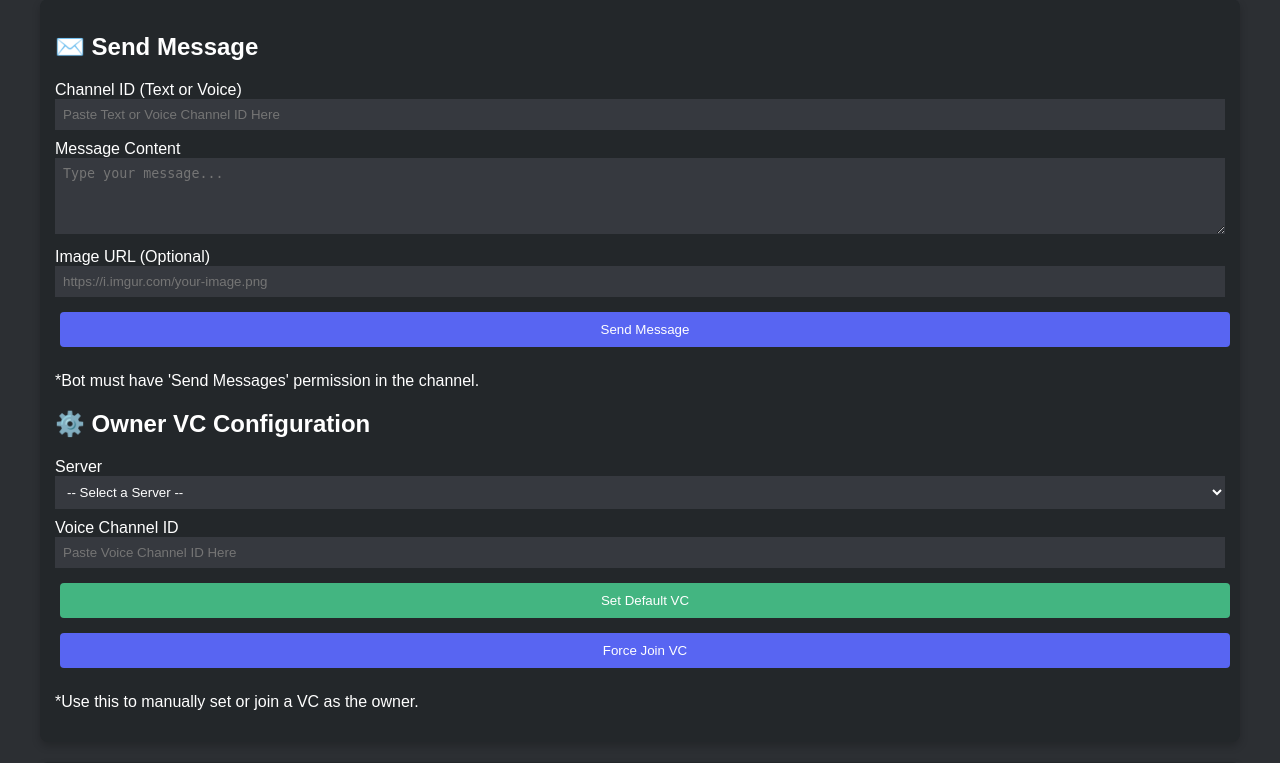
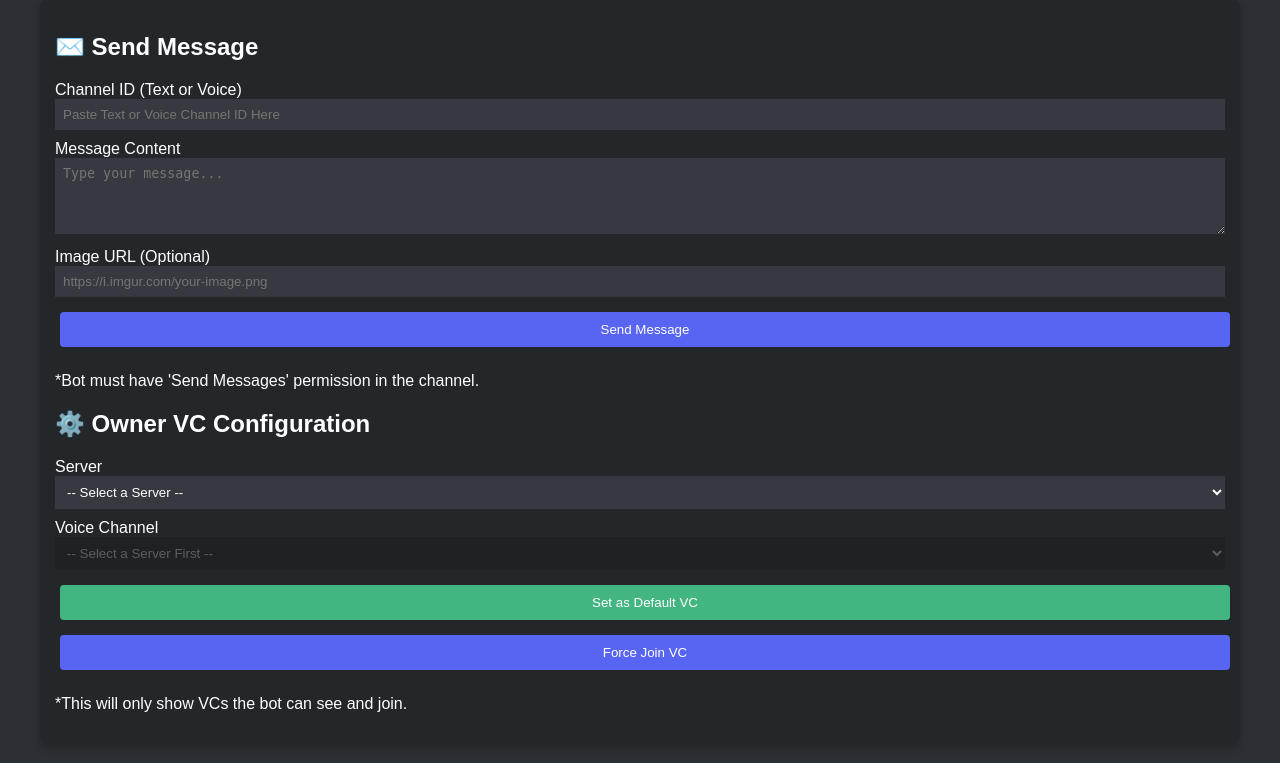
Before and after one commit to sys-cyy/Idle-Bot, a Flask app: page / in a window 1280 px wide. Shown: the part 734-1497 px from the top of the page. Run offline with Flask 3, Linux system fonts and the light colour scheme.

Commit message:
Update control_panel.html

```diff
--- a/templates/control_panel.html
+++ b/templates/control_panel.html
@@ -25,6 +25,7 @@
             background: #36393f; color: white; border: none;
             box-sizing: border-box; resize: vertical;
         }
+        select:disabled { background-color: #1e2124; color: #72767d; }
     </style>
 </head>
 <body>
@@ -63,17 +64,19 @@
             <h2 style="margin-top: 20px;">⚙️ Owner VC Configuration</h2>
             <div id="vc-config-form">
                 <label for="vc-server-select">Server</label>
-                <select id="vc-server-select">
+                <select id="vc-server-select" onchange="populateVcChannels()">
                     <option value="">-- Select a Server --</option>
                 </select>
 
-                <label for="vc-id-input">Voice Channel ID</label>
-                <input type="text" id="vc-id-input" placeholder="Paste Voice Channel ID Here" autocomplete="off">
+                <label for="vc-channel-select">Voice Channel</label>
+                <select id="vc-channel-select" disabled>
+                    <option value="">-- Select a Server First --</option>
+                </select>
 
-                <button class="sound-button" onclick="setVcChannel()" style="width: 100%; background-color: #43b581;">Set Default VC</button>
+                <button class="sound-button" onclick="setVcChannel()" style="width: 100%; background-color: #43b581;">Set as Default VC</button>
                 <button class="sound-button" onclick="forceJoinVc()" style="width: 100%; margin-top: 10px;">Force Join VC</button>
             </div>
-            <p style="margin-top: 20px;">*Use this to manually set or join a VC as the owner.</p>
+            <p style="margin-top: 20px;">*This will only show VCs the bot can see and join.</p>
         </div>
 
         <div class="panel full-width">
@@ -151,19 +154,18 @@
             alert(result.message);
 
             if (result.success) {
-                // Clear inputs on success
                 document.getElementById('message-content-input').value = '';
                 document.getElementById('image-url-input').value = '';
             }
         }
 
-        // Set VC Channel Function
+        // MODIFIED: Set VC Channel Function
         async function setVcChannel() {
             const guildId = document.getElementById('vc-server-select').value;
-            const channelId = document.getElementById('vc-id-input').value;
+            const channelId = document.getElementById('vc-channel-select').value; // Get from dropdown
 
             if (!guildId || !channelId) {
-                alert('Error: You must select a server AND provide a Voice Channel ID.');
+                alert('Error: You must select a server AND a voice channel.');
                 return;
             }
 
@@ -178,19 +180,15 @@
 
             const result = await response.json();
             alert(result.message); // Show success or error
-
-            if (result.success) {
-                document.getElementById('vc-id-input').value = ''; // Clear input
-            }
         }
 
-        // NEW: Force Join VC Function
+        // MODIFIED: Force Join VC Function
         async function forceJoinVc() {
             const guildId = document.getElementById('vc-server-select').value;
-            const channelId = document.getElementById('vc-id-input').value;
+            const channelId = document.getElementById('vc-channel-select').value; // Get from dropdown
 
             if (!guildId || !channelId) {
-                alert('Error: You must select a server AND provide a Voice Channel ID.');
+                alert('Error: You must select a server AND a voice channel.');
                 return;
             }
 
@@ -205,7 +203,45 @@
 
             const result = await response.json();
             alert(result.message); // Show success or error
-            // Don't clear input, in case user wants to set it as default now
+        }
+
+        // NEW: Populate VC Channels Dropdown
+        async function populateVcChannels() {
+            const guildId = document.getElementById('vc-server-select').value;
+            const channelSelect = document.getElementById('vc-channel-select');
+
+            if (!guildId) {
+                channelSelect.innerHTML = '<option value="">-- Select a Server First --</option>';
+                channelSelect.disabled = true;
+                return;
+            }
+
+            // Show loading state
+            channelSelect.innerHTML = '<option value="">-- Loading VCs... --</option>';
+            channelSelect.disabled = false;
+
+            try {
+                const response = await fetch(`/api/get_voice_channels?guild_id=${guildId}`);
+                const data = await response.json();
+
+                if (data.success) {
+                    channelSelect.innerHTML = '<option value="">-- Select a Voice Channel --</option>';
+                    data.channels.forEach(channel => {
+                        const option = document.createElement('option');
+                        option.value = channel.id;
+                        option.textContent = channel.name; // e.g., "🔊 General"
+                        channelSelect.appendChild(option);
+                    });
+                    channelSelect.disabled = false;
+                } else {
+                    alert(data.message);
+                    channelSelect.innerHTML = '<option value="">-- Error fetching channels --</option>';
+                    channelSelect.disabled = true;
+                }
+            } catch (error) {
+                console.error('Error fetching VCs:', error);
+                alert('Failed to fetch voice channels from the server.');
+            }
         }
 
         // MODIFIED: updatePanel function
@@ -224,7 +260,7 @@
 
             // 3. Update Guild List & Hidden Data
             const guildTableBody = document.querySelector('#guild-table tbody');
-            const vcServerSelect = document.getElementById('vc-server-select'); // Get the new dropdown
+            const vcServerSelect = document.getElementById('vc-server-select'); // Get the VC config dropdown
 
             const currentVcServer = vcServerSelect.value; // Save current selection
 
@@ -241,7 +277,7 @@
                 row.insertCell().textContent = guild.member_count;
                 row.insertCell().textContent = guild.vc_status;
 
-                // --- NEW: Populate VC Config Server Dropdown ---
+                // Populate VC Config Server Dropdown
                 const option = document.createElement('option');
                 option.value = guild.id;
                 option.textContent = guild.name;
@@ -250,6 +286,9 @@
 
             // Re-select old server if it's still in the list
             vcServerSelect.value = currentVcServer;
+            if(vcServerSelect.value !== currentVcServer) {
+                populateVcChannels(); // Reset VC channel list if server is no longer valid
+            }
         }
 
         // Run update on load and every 5 seconds
```
